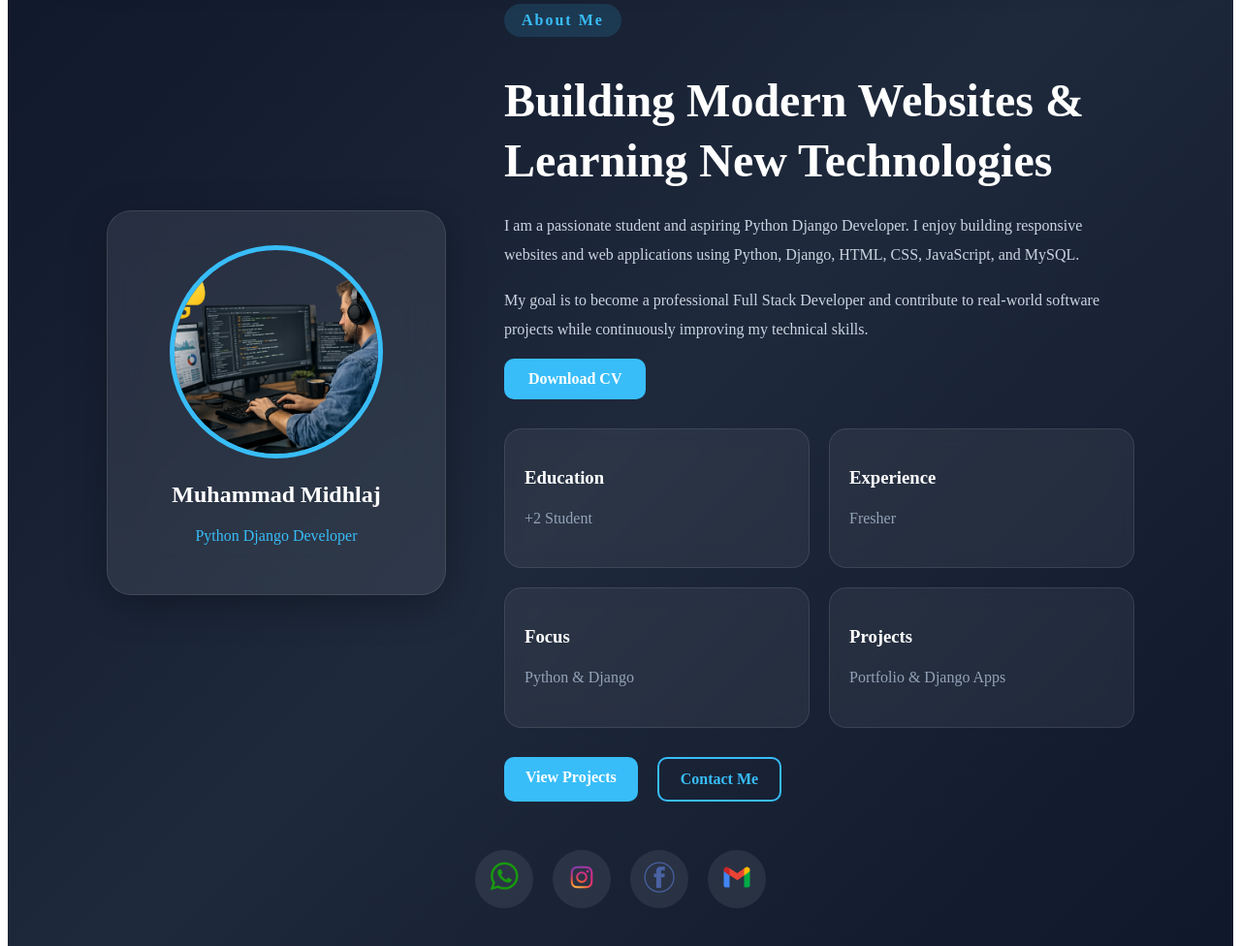
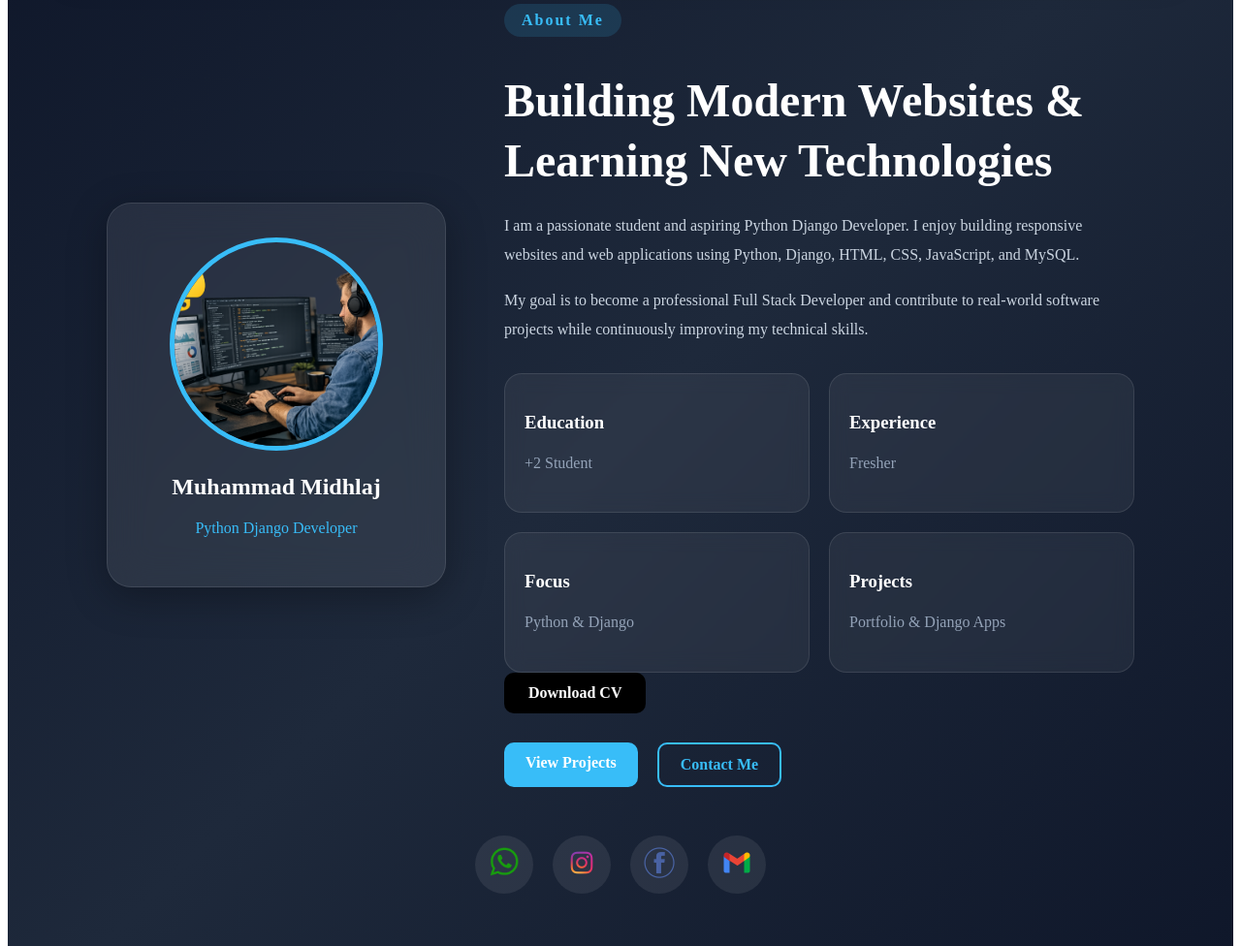
Before and after one commit to MUAMMAD-MIDHLAJ-MK/my-prof-portfolio, a Django app: page /about/ in a window 1280 px wide. Shown: the part 124-1100 px from the top of the page at 97% size. Run offline with Django 5.2, Linux system fonts and the light colour scheme.

Commit message:
Updated CSS

```diff
--- a/civi/templates/about.html
+++ b/civi/templates/about.html
@@ -46,9 +46,8 @@
             </p>
 {% load static %}
 
-<a href="{% static 'files/Midhlaj_CV.pdf' %}" download class="cv-btn">
-    Download CV
-</a>
+
+
             <div class="about-cards">
 
                 <div class="mini-card">
@@ -72,6 +71,10 @@
                 </div>
 
             </div>
+
+            <a href="{% static 'files/Midhlaj_CV.pdf' %}" download class="cv-btn">
+    Download CV
+</a>
 
             <div class="about-buttons">
 
--- a/static/css/about.css
+++ b/static/css/about.css
@@ -370,7 +370,7 @@
 .cv-btn{
     display:inline-block;
     padding:12px 25px;
-    background:#38bdf8;
+    background: rgb(0, 0, 0);
     color:white;
     text-decoration:none;
     border-radius:10px;
```
